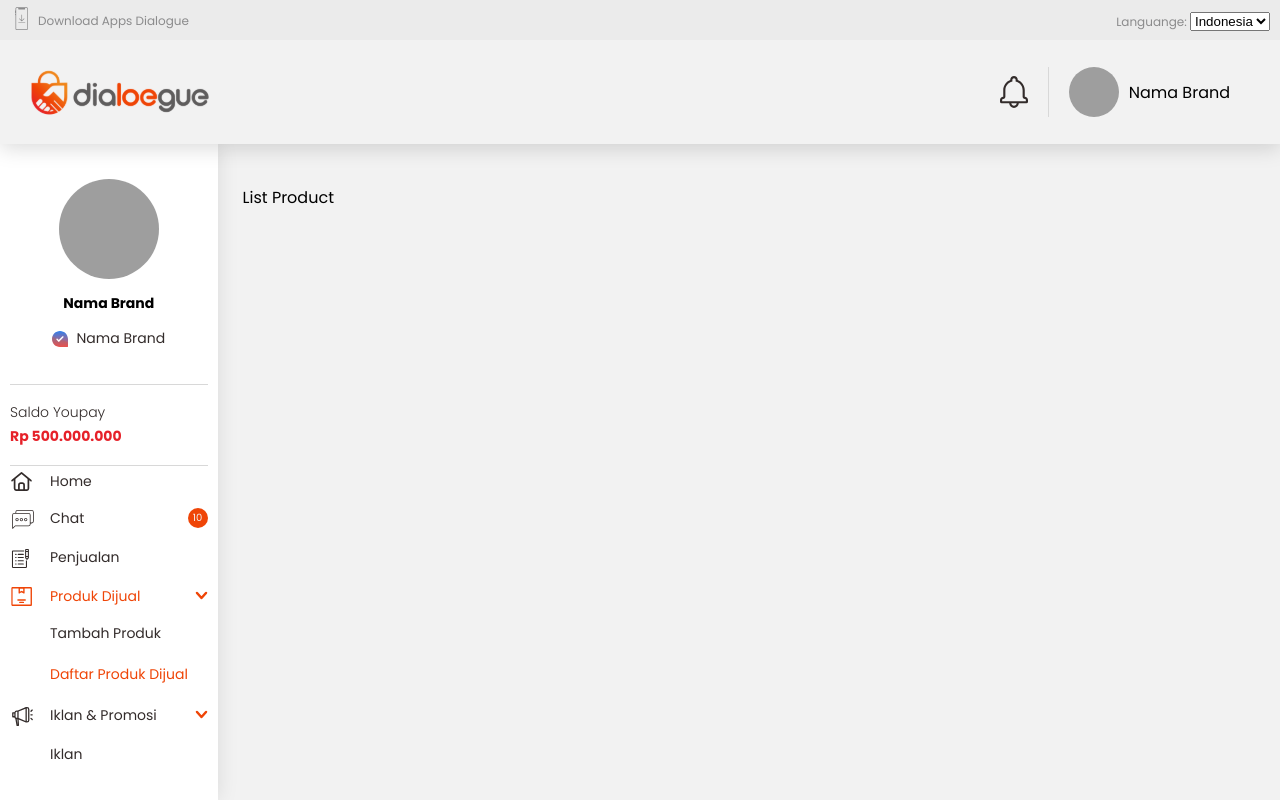
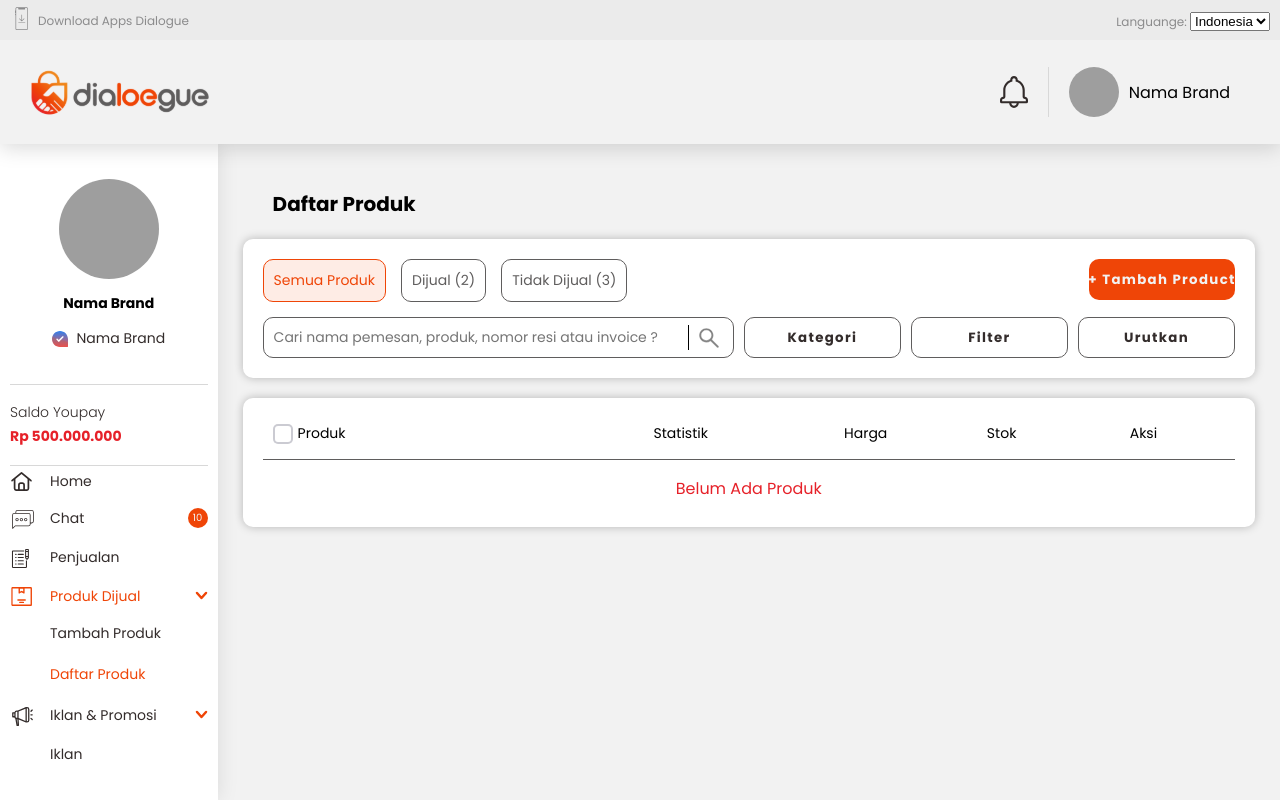
Before and after one commit to pace11/dg-frontend-vendor, a React (Create React App) app: page /product in a window 1280 px wide. Built offline with nearby package versions, Linux system fonts and the light colour scheme; grey boxes are pictures that could not be loaded.

Commit message:
feat: added product stock list page

```diff
--- /dev/null
+++ b/src/assets/icons/Check.js
@@ -0,0 +1,12 @@
+import React from 'react'
+
+const SvgCheck = props => (
+  <svg width={13} height={10} fill="none" {...props}>
+    <path
+      d="M11.519 0c-.374.011-.729.166-.99.432-2.246 2.231-3.977 4.102-6.035 6.19L2.402 4.87a1.442 1.442 0 00-1.06-.363 1.45 1.45 0 00-1.001.502 1.423 1.423 0 00-.334 1.061 1.418 1.418 0 00.536.977l3.119 2.616a1.447 1.447 0 001.95-.081c2.588-2.572 4.427-4.622 6.957-7.135a1.424 1.424 0 00.316-1.578 1.43 1.43 0 00-.548-.642A1.45 1.45 0 0011.52 0z"
+      fill="#fff"
+    />
+  </svg>
+)
+
+export default SvgCheck
--- a/src/pages/reviews/index.js
+++ b/src/pages/product/add/index.js
@@ -1,10 +1,10 @@
 import React from 'react'
-import Layout from '../../uikit/common/layout'
+import Layout from '../../../uikit/common/layout'
 
-export default function Reviews() {
+export default function AddProduct() {
   return (
     <Layout>
-      <p>Ulasan Pembeli</p>
+      <p>Add Product</p>
     </Layout>
   )
 }
--- a/src/pages/product/list-product.js
+++ /dev/null
@@ -1,10 +0,0 @@
-import React from 'react'
-import Layout from '../../uikit/common/layout'
-
-export default function ListProduct() {
-  return (
-    <Layout>
-      <p>List Product</p>
-    </Layout>
-  )
-}
--- /dev/null
+++ b/src/pages/product/list/content-list-product.js
@@ -0,0 +1,72 @@
+import React from 'react'
+import styled from 'styled-components'
+import theme from '../../../uikit/common/theme'
+import Checkbox from '../../../uikit/components/checkbox'
+
+const ContainerMenu = styled.div`
+  background: #ffffff;
+  box-shadow: 0px 0px 10px rgba(0, 0, 0, 0.25);
+  border-radius: 10px;
+  box-sizing: border-box;
+  padding: 10px 20px;
+  margin-bottom: 20px;
+`
+
+const RowTitle = styled.div`
+  width: 100%;
+  padding: 0 10px;
+  display: grid;
+  height: 52px;
+  grid-template-columns: 40% 20% 15% 15% 10%;
+  font-size: 14px;
+  div {
+    display: flex;
+    align-items: center;
+  }
+  border-bottom: 1px solid ${theme.colors.gray};
+  box-sizing: border-box;
+`
+
+const RowContent = styled.div`
+  display: flex;
+  align-items: center;
+  justify-content: center;
+  color: ${theme.colors.red};
+`
+
+export default function ContentListProduct({
+  menu,
+  checkAllProduct,
+  HandleCheckAllProduct,
+}) {
+  return (
+    <ContainerMenu>
+      <RowTitle>
+        <div>
+          <Checkbox
+            label="Produk"
+            checked={checkAllProduct}
+            onClick={() => HandleCheckAllProduct()}
+          />
+        </div>
+        <div>Statistik</div>
+        <div>Harga</div>
+        <div>Stok</div>
+        <div>Aksi</div>
+      </RowTitle>
+      {menu === 'all_products' ? (
+        <RowContent>
+          <p>Belum Ada Produk</p>
+        </RowContent>
+      ) : menu === 'on_sale' ? (
+        <RowContent>
+          <p>Belum Ada Produk Dijual</p>
+        </RowContent>
+      ) : (
+        <RowContent>
+          <p>Belum Ada Produk Tidak Dijual</p>
+        </RowContent>
+      )}
+    </ContainerMenu>
+  )
+}
--- /dev/null
+++ b/src/pages/product/list/index.js
@@ -0,0 +1,42 @@
+import React, { useState } from 'react'
+import styled from 'styled-components'
+import Layout from '../../../uikit/common/layout'
+import MenuHeader from './menu-header'
+import ContentListProduct from './content-list-product'
+
+const TitlePage = styled.p`
+  font-family: Poppins;
+  font-style: normal;
+  font-weight: bold;
+  font-size: 20px;
+  line-height: 30px;
+  margin-left: 30px;
+`
+
+export default function List() {
+  const [isMenu, setIsMenu] = useState('all_products')
+  const [checkAllProduct, setCheckAllProduct] = useState(false)
+
+  const HandleChangeMenu = (e) => {
+    setIsMenu(e)
+  }
+
+  const HandleCheckAllProduct = () => {
+    setCheckAllProduct(!checkAllProduct)
+  }
+
+  return (
+    <Layout>
+      <TitlePage>Daftar Produk</TitlePage>
+      <MenuHeader
+        HandleChangeMenu={HandleChangeMenu}
+        isMenu={isMenu}
+      />
+      <ContentListProduct
+        menu={isMenu}
+        checkAllProduct={checkAllProduct}
+        HandleCheckAllProduct={HandleCheckAllProduct}
+      />
+    </Layout>
+  )
+}
--- /dev/null
+++ b/src/pages/product/list/menu-header.js
@@ -0,0 +1,73 @@
+import React from 'react'
+import styled from 'styled-components'
+import InputRadio from '../../../uikit/components/selected_button'
+import InputSearch from '../../../uikit/components/input_search'
+import Button from '../../../uikit/components/button'
+
+const ContainerMenu = styled.div`
+  background: #ffffff;
+  box-shadow: 0px 0px 10px rgba(0, 0, 0, 0.25);
+  border-radius: 10px;
+  box-sizing: border-box;
+  padding: 20px;
+  margin-bottom: 20px;
+`
+
+const RowTop = styled.div`
+  width: 100%;
+  display: grid;
+  grid-template-columns: 85% 15%;
+`
+
+const RowBottom = styled.div`
+  width: 100%;
+  display: grid;
+  grid-template-columns: 3fr 1fr 1fr 1fr;
+  grid-gap: 10px;
+`
+
+export default function MenuHeader({ isMenu, HandleChangeMenu }) {
+  return (
+    <ContainerMenu>
+      <RowTop>
+        <div>
+          <InputRadio
+            value="all_products"
+            text="Semua Produk"
+            isSelected={isMenu}
+            onClick={() => HandleChangeMenu('all_products')}
+          />
+          <InputRadio
+            value="on_sale"
+            text="Dijual (2)"
+            isSelected={isMenu}
+            onClick={() => HandleChangeMenu('on_sale')}
+          />
+          <InputRadio
+            value="not_sold"
+            text="Tidak Dijual (3)"
+            isSelected={isMenu}
+            onClick={() => HandleChangeMenu('not_sold')}
+          />
+        </div>
+        <div>
+          <Button block variant="primary-orange">
+            + Tambah Product
+          </Button>
+        </div>
+      </RowTop>
+      <RowBottom>
+        <InputSearch />
+        <Button block variant="secondary-outline">
+          Kategori
+        </Button>
+        <Button block variant="secondary-outline">
+          Filter
+        </Button>
+        <Button block variant="secondary-outline">
+          Urutkan
+        </Button>
+      </RowBottom>
+    </ContainerMenu>
+  )
+}
--- a/src/pages/sale/menu-header.js
+++ b/src/pages/sale/menu-header.js
@@ -21,8 +21,8 @@ const RowTop = styled.div`
 const RowBottom = styled.div`
   width: 100%;
   display: grid;
-  grid-template-columns: 50% 25% 25%;
-  grid-gap: 5px;
+  grid-template-columns: 2fr 1fr 1fr;
+  grid-gap: 10px;
 `
 
 export default function MenuHeader({ isMenu, HandleChangeMenu }) {
--- a/src/router.web.js
+++ b/src/router.web.js
@@ -4,8 +4,8 @@ import Home from './pages/home'
 import Login from './pages/login'
 import Sale from './pages/sale'
 import Chat from './pages/chat'
-import AddProduct from './pages/product/add-product'
-import ListProduct from './pages/product/list-product'
+import AddProduct from './pages/product/add'
+import ListProduct from './pages/product/list'
 import Ad from './pages/ad'
 import Promotion from './pages/promotion'
 import StoreDisplay from './pages/store/display'
--- a/src/uikit/common/layout/index.js
+++ b/src/uikit/common/layout/index.js
@@ -82,7 +82,7 @@ export default function Layout({ children }) {
             text="Produk Dijual"
             data={[
               { text: 'Tambah Produk', linkTo: '/product/add' },
-              { text: 'Daftar Produk Dijual', linkTo: '/product' },
+              { text: 'Daftar Produk', linkTo: '/product' },
             ]}
           />
           <ListMenu
--- /dev/null
+++ b/src/uikit/components/checkbox/index.js
@@ -0,0 +1,71 @@
+import React from 'react'
+import styled from 'styled-components'
+import theme from '../../../uikit/common/theme'
+import CheckIcon from '../../../assets/icons/Check'
+
+const Container = styled.div`
+  display: inline-block;
+  width: auto;
+  height: auto;
+  user-select: none;
+  cursor: pointer;
+  div {
+    display: flex;
+    align-items: center;
+  }
+`
+
+const CheckBox = styled.span`
+  position: relative;
+  display: inline-block;
+  min-width: 20px;
+  height: 20px;
+  background: ${(props) =>
+    props.checked ? theme.colors.orange2 : '#fff'};
+  -webkit-box-shadow: inset 0px 0px 0px
+    ${(props) => (props.checked ? '0px' : '2px #cbcbd2')};
+  -moz-box-shadow: inset 0px 0px 0px
+    ${(props) => (props.checked ? '0px' : '2px #cbcbd2')};
+  box-shadow: inset 0px 0px 0px
+    ${(props) => (props.checked ? '0px' : '2px #cbcbd2')};
+  border-radius: 5px;
+`
+
+const StyledCheckIcon = styled(CheckIcon)`
+  position: absolute;
+  top: 5px;
+  left: 3px;
+`
+
+const LabelCheckbox = styled.span`
+  margin-left: ${(props) => (props.margin ? props.margin : '5px')};
+`
+
+/**
+ *
+ * @param {String} props.elementId
+ * @param {Boolean} props.checked
+ * @param {String} props.label
+ * @param {String} props.margin
+ * @param {Function} props.onClick
+ */
+export default function ({
+  elementId,
+  checked,
+  label,
+  margin,
+  onClick,
+}) {
+  return (
+    <Container id={elementId} onClick={onClick}>
+      <div>
+        <CheckBox checked={checked}>
+          {checked && <StyledCheckIcon />}
+        </CheckBox>
+        {label && (
+          <LabelCheckbox margin={margin}>{label}</LabelCheckbox>
+        )}
+      </div>
+    </Container>
+  )
+}
```
Also changed, not shown: src/assets/svg/check.svg (added).
